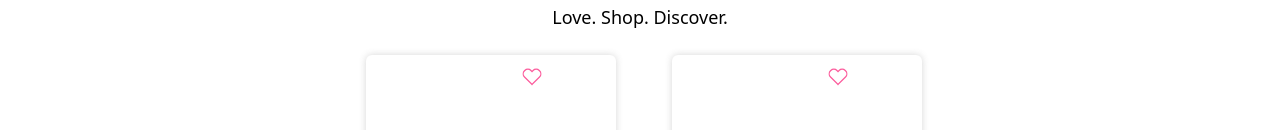
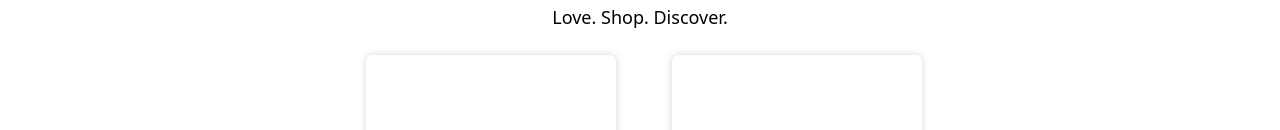
Before and after one commit to pedroffd/honey, a Next.js app: page / in a window 1280 px wide. Shown: the part 822-952 px from the top of the page. Built offline with nearby package versions, Linux system fonts and the light colour scheme.

Commit message:
storybook added and stories created

```diff
--- a/package.json
+++ b/package.json
@@ -45,6 +45,7 @@
     "postcss": "^8.4.21",
     "prettier": "^3.0.0",
     "react-icons": "^4.7.1",
+    "react-svg-loader": "^3.0.3",
     "storybook": "^7.2.3",
     "tailwindcss": "^3.2.6",
     "typescript": "4.9.5"
--- /dev/null
+++ b/src/assets/icons/icon-list.ts
@@ -0,0 +1,7 @@
+export const IconPaths = [
+  {
+    name: 'HeartIcon',
+    path: 'M453.122,79.012a128,128,0,0,0-181.087.068l-15.511,15.7L241.142,79.114l-.1-.1a128,128,0,0,0-181.02,0l-6.91,6.91a128,128,0,0,0,0,181.019L235.485,449.314l20.595,21.578.491-.492.533.533L276.4,450.574,460.032,266.94a128.147,128.147,0,0,0,0-181.019ZM437.4,244.313,256.571,425.146,75.738,244.313a96,96,0,0,1,0-135.764l6.911-6.91a96,96,0,0,1,135.713-.051l38.093,38.787,38.274-38.736a96,96,0,0,1,135.765,0l6.91,6.909A96.11,96.11,0,0,1,437.4,244.313Z',
+  },
+  // Add more icons here
+];
--- a/src/components/product_card.tsx
+++ b/src/components/product_card.tsx
@@ -3,6 +3,8 @@ import { MdOutlineShoppingCart } from 'react-icons/md'
 import { Rating } from './rating_stars'
 import { cn } from '../lib/utils'
 import { cva } from 'class-variance-authority'
+import { HeartIcon } from '../assets/icons/icon-list' // Import the specific icon you want to use
+
 export interface IProduct {
     imageSize: number
     produtName: string
@@ -43,13 +45,16 @@ const ProductCard: React.FC<IProductsProps> = ({
         <div className={cn(productCardVariants({ variant }))}>
             <div className="flex items-center justify-between p-3">
                 <button title="Open options" type="button">
-                    <svg
-                        xmlns="http://www.w3.org/2000/svg"
-                        viewBox="0 0 512 512"
-                        className="w-5 h-5 fill-mainPink-100 ml-36"
-                    >
-                        <path d="M453.122,79.012a128,128,0,0,0-181.087.068l-15.511,15.7L241.142,79.114l-.1-.1a128,128,0,0,0-181.02,0l-6.91,6.91a128,128,0,0,0,0,181.019L235.485,449.314l20.595,21.578.491-.492.533.533L276.4,450.574,460.032,266.94a128.147,128.147,0,0,0,0-181.019ZM437.4,244.313,256.571,425.146,75.738,244.313a96,96,0,0,1,0-135.764l6.911-6.91a96,96,0,0,1,135.713-.051l38.093,38.787,38.274-38.736a96,96,0,0,1,135.765,0l6.91,6.909A96.11,96.11,0,0,1,437.4,244.313Z"></path>
-                    </svg>
+                    <div className="w-12 h-12">
+                        <svg
+                            xmlns="http://www.w3.org/2000/svg"
+                            viewBox="0 0 512 512"
+                            className="ml-36"
+                            fill="#FF69B4"
+                        >
+                            <path d={HeartIcon} />
+                        </svg>
+                    </div>
                 </button>
             </div>
             <Image
@@ -88,4 +93,4 @@ const ProductCard: React.FC<IProductsProps> = ({
     )
 }
 
-export { ProductCard }
+export { ProductCard, type IProductsProps }
--- a/src/mockedData.ts
+++ b/src/mockedData.ts
@@ -29,8 +29,6 @@ export const highlightProducts: IHighlightProduct[] = [
   // Add more highlight products here
 ];
 
-
-
 export const categoriesData: ICategoryCard[] = [
   {
     width: 50,
@@ -49,7 +47,6 @@ export const categoriesData: ICategoryCard[] = [
   // Add more objects as needed
 ];
 
-
 export const productsData: IProduct[] = [
   {
     productImage: sextoy,
```
Also changed, not shown: 1 other file (tests, documents, lock files or other folders).
